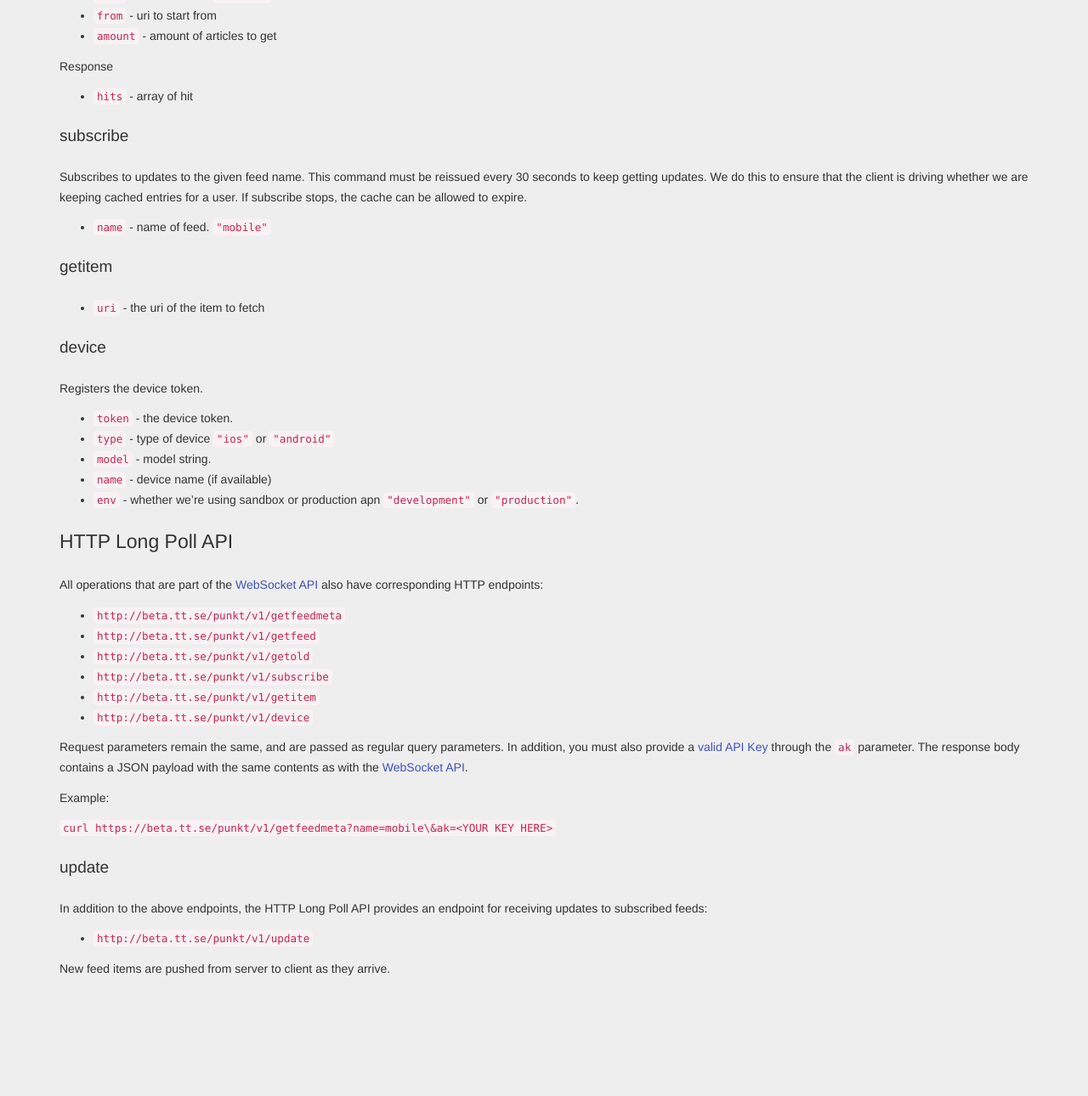
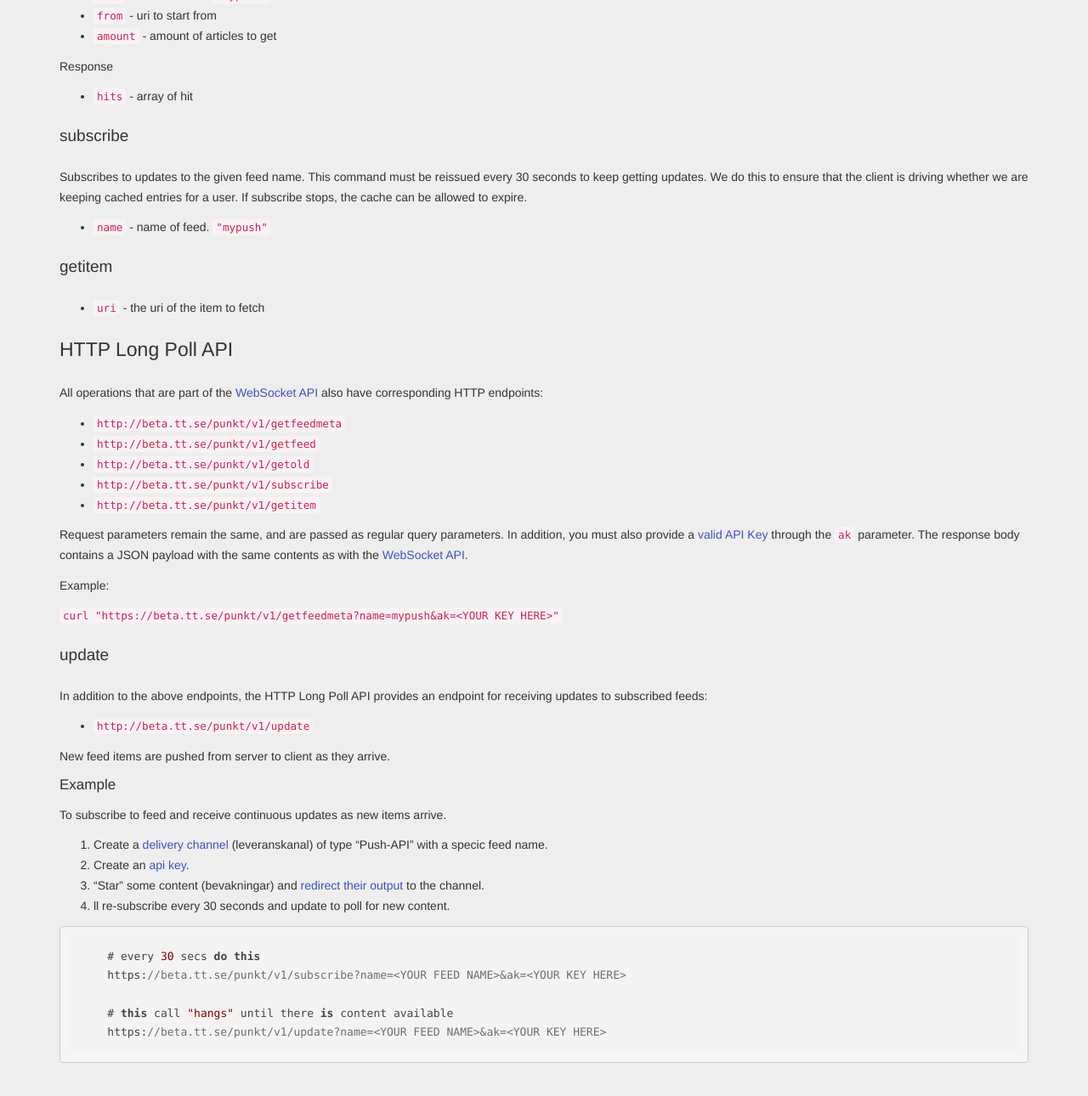
Before and after one commit to ttab/ttab.github.io, a Jekyll site: the page built from push-api.md, in a window 1280 px wide and 1400 px high, scrolled down 1279 px. Shown: the top 1290 px of the window at 85% size. Built offline with Jekyll 4.4.1, drawn with Linux system fonts in a browser that asks for light colours; nearby versions of some CDN libraries; some web fonts are replaced; some of the changed text lies outside the part shown.

Commit message:
remove mobile specific punkt doc

````diff
--- a/push-api.md
+++ b/push-api.md
@@ -28,7 +28,7 @@ redirected to a login page unless they send a valid session cookie.
 
 Example (client code):
 
-`emit('getfeedmeta', [{name:'mobile'}], console.log);`
+`emit('getfeedmeta', [{name:'mypush'}], console.log);`
 
 `socket.on('update', console.log)`
 
@@ -36,7 +36,7 @@ Example (client code):
 
 Returns structure that describes what is part of the feed.
 
-* `name` - name of feed like `"mobile"`.
+* `name` - name of feed like `"mypush"`.
 
 ### getfeed
 
@@ -44,7 +44,7 @@ Returns feed for given name.
 
 Request
 
-* `name` - name of feed. `"mobile"`.
+* `name` - name of feed. `"mypush"`.
 * `from` - uri to start from, all newer entries from this will be
 returned.
 
@@ -59,7 +59,7 @@ Returns older feed items
 
 Request
 
-* `name` - name of feed. `"mobile"`.
+* `name` - name of feed. `"mypush"`.
 * `from` - uri to start from
 * `amount` - amount of articles to get
 
@@ -75,21 +75,12 @@ ensure that the client is driving whether we are keeping cached
 entries for a user. If subscribe stops, the cache can be allowed
 to expire.
 
-* `name` - name of feed. `"mobile"`
+* `name` - name of feed. `"mypush"`
 
 ### getitem
 
 * `uri` - the uri of the item to fetch
 
-### device
-
-Registers the device token.
-
-* `token` - the device token.
-* `type` - type of device `"ios"` or `"android"`
-* `model` - model string.
-* `name` - device name (if available)
-* `env` - whether we're using sandbox or production apn `"development"` or `"production"`.
 
 ## HTTP Long Poll API
 
@@ -101,7 +92,6 @@ corresponding HTTP endpoints:
  * `http://beta.tt.se/punkt/v1/getold`
  * `http://beta.tt.se/punkt/v1/subscribe`
  * `http://beta.tt.se/punkt/v1/getitem`
- * `http://beta.tt.se/punkt/v1/device`
 
 Request parameters remain the same, and are passed as regular query
 parameters. In addition, you must also provide a
@@ -123,3 +111,27 @@ endpoint for receiving updates to subscribed feeds:
  * `http://beta.tt.se/punkt/v1/update`
 
 New feed items are pushed from server to client as they arrive.
+
+#### Example
+
+To subscribe to feed and receive continuous updates as new items arrive.
+
+1. Create a [delivery channel][delchan] (leveranskanal) of type
+   "Push-API" with a specic feed name.
+2. Create an [api key][apikey].
+3. "Star" some content (bevakningar)
+   and [redirect their output][bevak] to the channel.
+4. ll re-subscribe every 30 seconds and update to poll for new
+   content.
+
+```
+    # every 30 secs do this
+    https://beta.tt.se/punkt/v1/subscribe?name=<YOUR FEED NAME>&ak=<YOUR KEY HERE>
+
+    # this call "hangs" until there is content available
+    https://beta.tt.se/punkt/v1/update?name=<YOUR FEED NAME>&ak=<YOUR KEY HERE>
+```
+
+[apikey]:api.html#application-keys
+[delchan]:https://beta.tt.se/mina-sidor/kanaler
+[bevak]:https://beta.tt.se/bevakningar
````
Also changed, not shown: other parts of push-api.md (+2 -4 lines).
